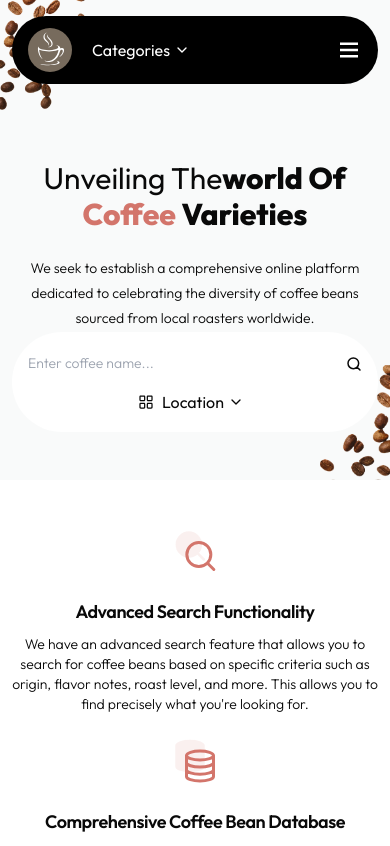
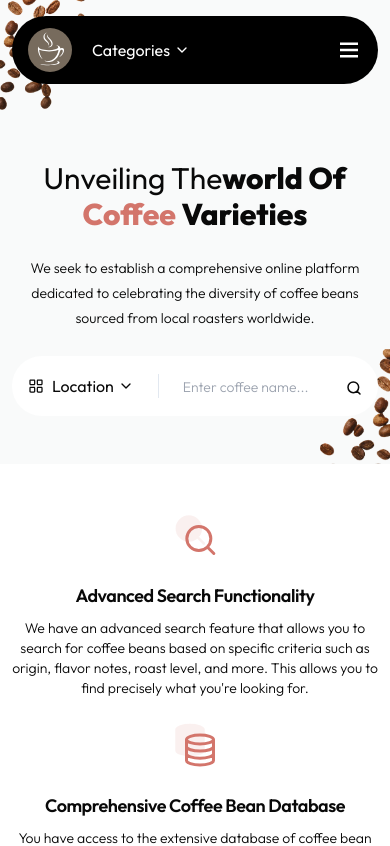
Before and after one commit to star-works/coffee-beans, a Next.js app: page / in a window 390 px wide. Shown: the top 846 px of the page. Built offline with nearby package versions, Linux system fonts and the light colour scheme.

Commit message:
hero location select

```diff
--- a/src/components/homepage/Hero.jsx
+++ b/src/components/homepage/Hero.jsx
@@ -33,12 +33,12 @@ const Hero = () => {
             celebrating the diversity of coffee beans sourced from local
             roasters worldwide.
           </p>
-          <div className="sm:mt-6 max-w-[580px] lg:max-w-[720px] mx-auto px-4 sm:px-6 md:px-8 py-[18px] bg-white rounded-full">
-            <div className="flex flex-col sm:flex-row items-center justify-center ">
-              <div className="sm:border-e sm:pe-4 order-2 sm:order-1 pt-4 sm:pt-0">
+          <div className="mt-6 max-w-[580px] lg:max-w-[720px] mx-auto px-4 sm:px-6 md:px-8 py-[18px] bg-white rounded-full">
+            <div className="flex  items-center justify-center ">
+              <div className="border-e pe-4 pt-0">
                 <LocationSelect />
               </div>
-              <div className="relative max-w-[380px] xl:max-w-[600px] w-full order-1 sm:ms-6">
+              <div className="relative max-w-[380px] xl:max-w-[600px] w-full order-1 ms-6">
                 <div className="absolute end-0 top-1.5 z-0 cursor-pointer">
                   <BlackSearch />
                 </div>
```
